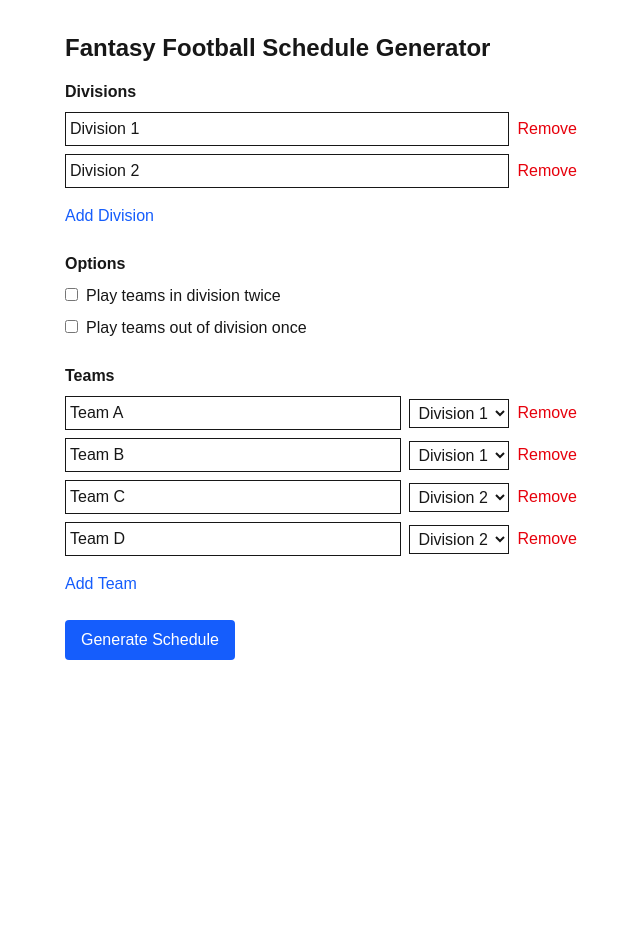
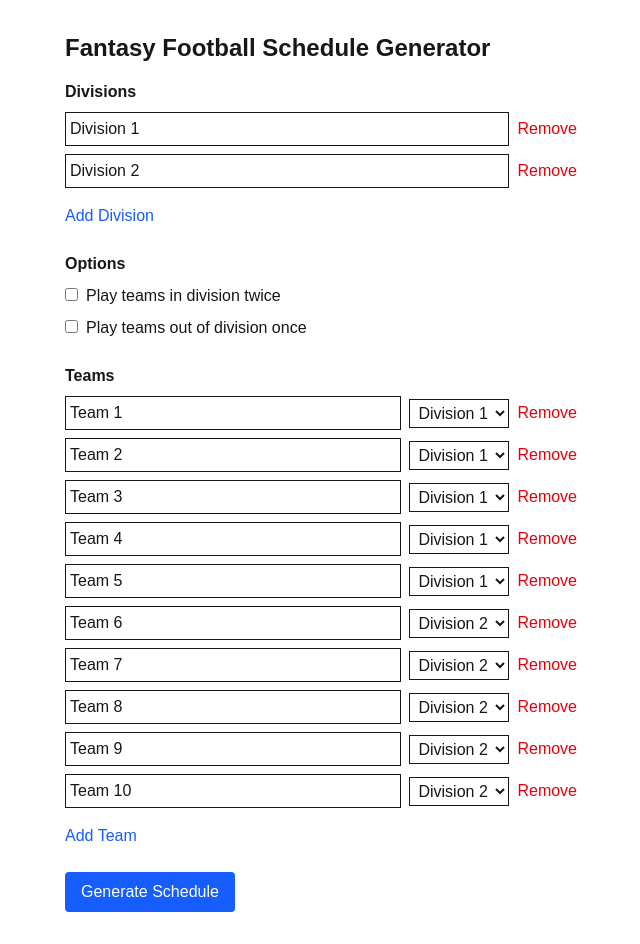
Before and after one commit to alex-monroe/ff-schedule-generator-fe, a Next.js app: page / in a window 1280 px wide. Shown: the whole page, without its empty margins (319-959 px from the left). Before the commit the page ends 800 px from the top, so only its background shows below. Built offline with nearby package versions, Linux system fonts and the light colour scheme.

Commit message:
Set default to ten teams across two divisions

```diff
--- a/src/app/page.tsx
+++ b/src/app/page.tsx
@@ -9,10 +9,16 @@ export default function Home() {
     { id: 2, name: 'Division 2' }
   ])
   const [teams, setTeams] = useState<scheduler.ITeam[]>([
-    { name: 'Team A', divisionId: 1 },
-    { name: 'Team B', divisionId: 1 },
-    { name: 'Team C', divisionId: 2 },
-    { name: 'Team D', divisionId: 2 }
+    { name: 'Team 1', divisionId: 1 },
+    { name: 'Team 2', divisionId: 1 },
+    { name: 'Team 3', divisionId: 1 },
+    { name: 'Team 4', divisionId: 1 },
+    { name: 'Team 5', divisionId: 1 },
+    { name: 'Team 6', divisionId: 2 },
+    { name: 'Team 7', divisionId: 2 },
+    { name: 'Team 8', divisionId: 2 },
+    { name: 'Team 9', divisionId: 2 },
+    { name: 'Team 10', divisionId: 2 }
   ])
   const [schedule, setSchedule] = useState<scheduler.IScheduleResponse | null>(null)
   const [loading, setLoading] = useState(false)
```
